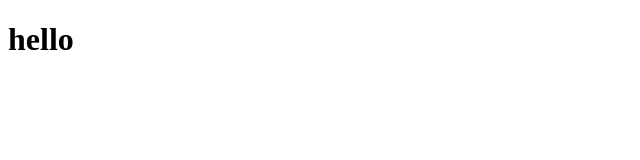
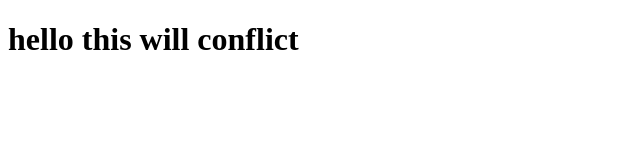
Before and after one commit to samwinp/test1, a plain HTML site: page index.html in a window 1280 px wide. Shown: the whole page, without its empty margins (0-640 px from the left). Drawn offline with Linux system fonts and the light colour scheme.

Commit message:
Update index.html

```diff
--- a/index.html
+++ b/index.html
@@ -7,6 +7,6 @@
     <title>Document</title>
 </head>
 <body>
-    <h1>hello</h1>
+    <h1>hello this will conflict</h1>
 </body>
 </html>
```
